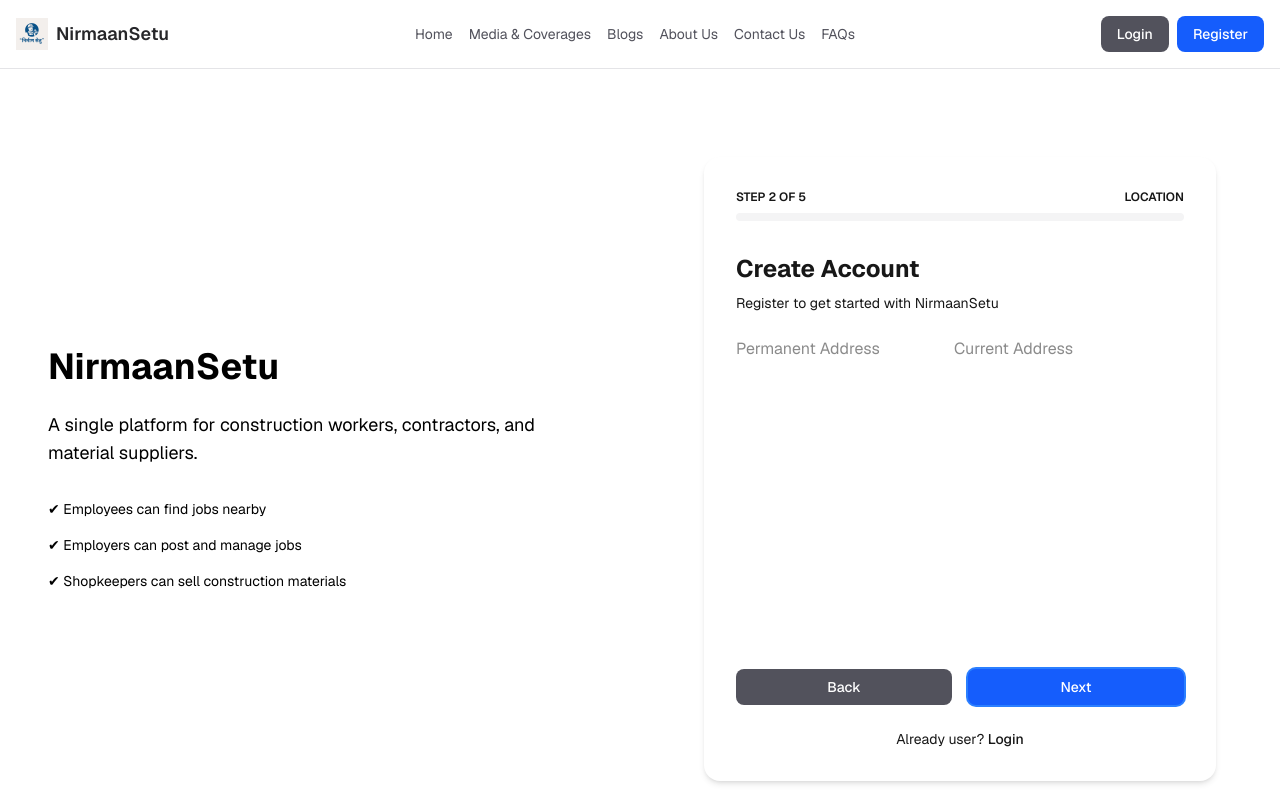
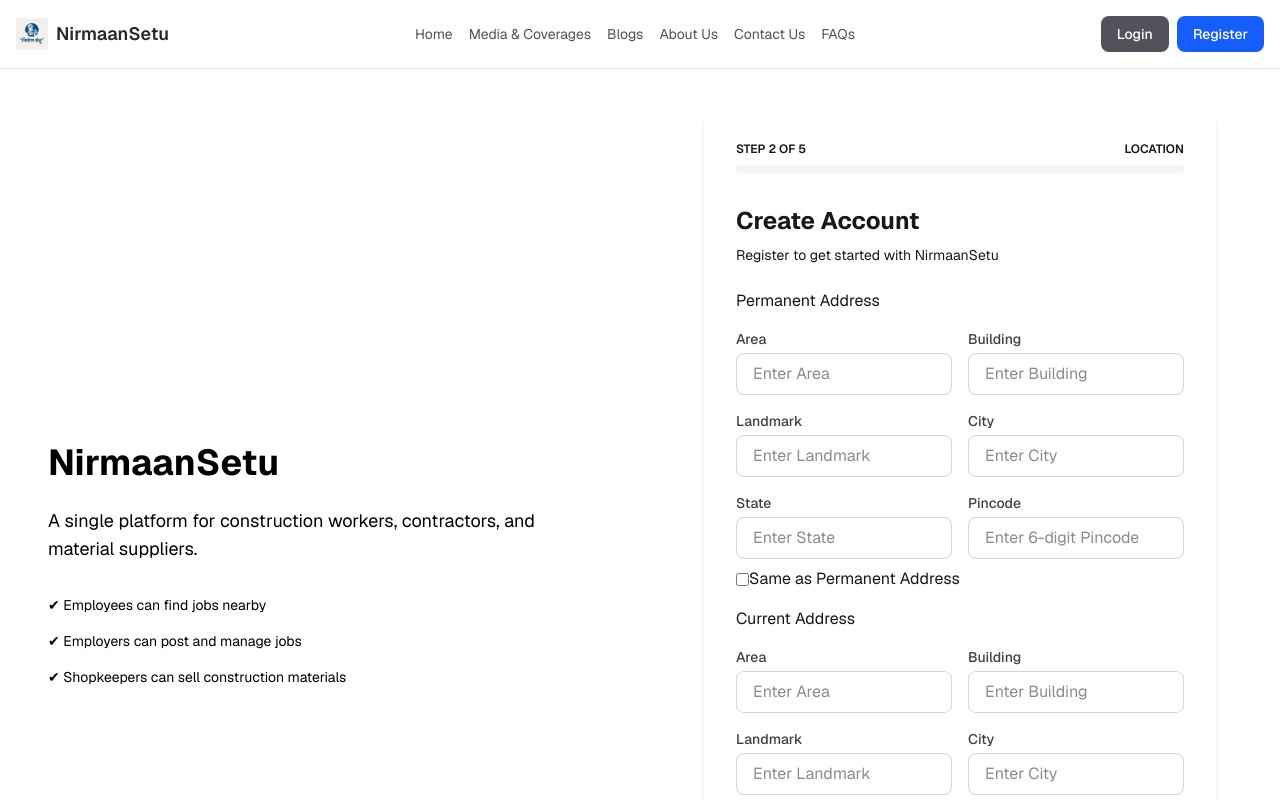
Before and after one commit to Parveen-collab/NirmaanSetu, a Next.js app: page /home/register in a window 1280 px wide. Both pictures are taken after a click on the button "Next". Shown: the top 800 px of the page. Built offline with nearby package versions, Linux system fonts and the light colour scheme.

Commit message:
used Input Component in registration form component

```diff
--- a/app/home/register/page.tsx
+++ b/app/home/register/page.tsx
@@ -176,13 +176,14 @@
         <p className="mb-6 text-center text-sm text-zinc-600 dark:text-zinc-300">
           Registration completed successfully.
         </p>
-
-        <Button
-          variant="success"
-          onClick={() => router.push("/home/login")}
-        >
-          Go to Login
-        </Button>
+        <div className="flex justify-center content-center">
+          <Button
+            variant="success"
+            onClick={() => router.push("/home/login")}
+          >
+            Ok
+          </Button>
+        </div>
       </Modal>
     </div>
   );
--- a/src/components/common/Input.tsx
+++ b/src/components/common/Input.tsx
@@ -1,7 +1,7 @@
 // src/components/features/Input.tsx
 import React, { useId, useState, forwardRef } from 'react'
 
-export type ValidationType = 'text' | 'number' | 'mobile' | 'email' | 'password' | 'custom'
+export type ValidationType = 'text' | 'number' | 'mobile' | 'email' | 'password' | 'file' | 'custom'
 
 interface InputProps extends React.InputHTMLAttributes<HTMLInputElement> {
   label?: string
@@ -28,7 +28,7 @@
     const [error, setError] = useState('')
     const [touched, setTouched] = useState(false)
 
-    const validate = (value: string) => {
+    const validate = (value: string, files?: FileList | null) => {
       if (!validation) return true
 
       let isValid = true
@@ -62,6 +62,11 @@
             'Password must be 8+ chars, include uppercase, lowercase, number & symbol'
           break
 
+        case 'file':
+          isValid = !!files && files.length > 0
+          message = 'Please upload a file'
+          break
+
         case 'custom':
           if (customValidator) {
             isValid = customValidator(value)
@@ -74,6 +79,7 @@
       onValidityChange?.(isValid)
       return isValid
     }
+
 
     return (
       <div className="flex flex-col gap-1">
@@ -103,10 +109,9 @@
           className={`
             w-full rounded-lg border px-4 py-2
             text-base outline-none transition
-            ${
-              error
-                ? 'border-red-500 focus:ring-2 focus:ring-red-200'
-                : 'border-zinc-300 focus:border-blue-500 focus:ring-2 focus:ring-blue-100'
+            ${error
+              ? 'border-red-500 focus:ring-2 focus:ring-red-200'
+              : 'border-zinc-300 focus:border-blue-500 focus:ring-2 focus:ring-blue-100'
             }
             dark:border-zinc-700 dark:bg-zinc-800 dark:text-white
             ${className}
--- a/src/components/features/registerComponent/AddressDetails.tsx
+++ b/src/components/features/registerComponent/AddressDetails.tsx
@@ -1,24 +1,163 @@
-export default function AddressDetails({ formData, setFormData }: any) {
+import Input from '@/src/components/common/Input'
+
+interface AddressFormData {
+  area: string
+  building: string
+  landmark: string
+  city: string
+  state: string
+  pincode: string
+}
+
+interface Props {
+  formData: AddressFormData
+  setFormData: React.Dispatch<React.SetStateAction<AddressFormData>>
+}
+
+export default function AddressDetails({ formData, setFormData }: Props) {
+
+  const handleChange = (field: keyof AddressFormData, value: string) => {
+    setFormData(prev => ({
+      ...prev,
+      [field]: value
+    }))
+  }
+
   return (
-    <div className="space-y-4 mt-4">
-      <input
-        type="text"
-        placeholder="Permanent Address"
-        className="input"
-        value={formData.permanentAddress}
-        onChange={(e) =>
-          setFormData({ ...formData, permanentAddress: e.target.value })
-        }
-      />
-      <input
-        type="text"
-        placeholder="Current Address"
-        className="input"
-        value={formData.currentAddress}
-        onChange={(e) =>
-          setFormData({ ...formData, currentAddress: e.target.value })
-        }
-      />
+    <div>
+      <div className="space-y-4 mt-4">
+        <h1>Permanent Address</h1>
+        <div className="grid grid-cols-1 md:grid-cols-2 gap-4">
+          <Input
+            label="Area"
+            placeholder="Enter Area"
+            value={formData.area}
+            validation="text"
+            onChange={(e) => handleChange('area', e.target.value)}
+          />
+
+          <Input
+            label="Building"
+            placeholder="Enter Building"
+            value={formData.building}
+            validation="text"
+            onChange={(e) => handleChange('building', e.target.value)}
+          />
+        </div>
+
+        <div className='grid grid-cols-1 md:grid-cols-2 gap-4'>
+          <Input
+            label="Landmark"
+            placeholder="Enter Landmark"
+            value={formData.landmark}
+            validation="text"
+            onChange={(e) => handleChange('landmark', e.target.value)}
+          />
+
+          <Input
+            label="City"
+            placeholder="Enter City"
+            value={formData.city}
+            validation="text"
+            onChange={(e) => handleChange('city', e.target.value)}
+          />
+        </div>
+
+        <div className='grid grid-cols-1 md:grid-cols-2 gap-4'>
+          <Input
+            label="State"
+            placeholder="Enter State"
+            value={formData.state}
+            validation="text"
+            onChange={(e) => handleChange('state', e.target.value)}
+          />
+
+          <Input
+            label="Pincode"
+            placeholder="Enter 6-digit Pincode"
+            value={formData.pincode}
+            validation="number"
+            maxLength={6}
+            onChange={(e) => {
+              const cleaned = e.target.value.replace(/\D/g, '').slice(0, 6)
+              handleChange('pincode', cleaned)
+            }}
+          />
+        </div>
+      </div>
+
+      <div className="flex items-center mt-2">
+        <input
+          type="checkbox"
+        />
+        <label>
+          Same as Permanent Address
+        </label>
+      </div>
+
+      <div className="space-y-4 mt-4">
+        <h1>Current Address</h1>
+        <div className="grid grid-cols-1 md:grid-cols-2 gap-4">
+          <Input
+            label="Area"
+            placeholder="Enter Area"
+            value={formData.area}
+            validation="text"
+            onChange={(e) => handleChange('area', e.target.value)}
+          />
+
+          <Input
+            label="Building"
+            placeholder="Enter Building"
+            value={formData.building}
+            validation="text"
+            onChange={(e) => handleChange('building', e.target.value)}
+          />
+        </div>
+
+        <div className='grid grid-cols-1 md:grid-cols-2 gap-4'>
+          <Input
+            label="Landmark"
+            placeholder="Enter Landmark"
+            value={formData.landmark}
+            validation="text"
+            onChange={(e) => handleChange('landmark', e.target.value)}
+          />
+
+          <Input
+            label="City"
+            placeholder="Enter City"
+            value={formData.city}
+            validation="text"
+            onChange={(e) => handleChange('city', e.target.value)}
+          />
+        </div>
+
+        <div className='grid grid-cols-1 md:grid-cols-2 gap-4'>
+          <Input
+            label="State"
+            placeholder="Enter State"
+            value={formData.state}
+            validation="text"
+            onChange={(e) => handleChange('state', e.target.value)}
+          />
+
+          <Input
+            label="Pincode"
+            placeholder="Enter 6-digit Pincode"
+            value={formData.pincode}
+            validation="number"
+            maxLength={6}
+            onChange={(e) => {
+              const cleaned = e.target.value.replace(/\D/g, '').slice(0, 6)
+              handleChange('pincode', cleaned)
+            }}
+          />
+        </div>
+
+      </div>
     </div>
-  );
+
+
+  )
 }
--- a/src/components/features/registerComponent/BasicDetails.tsx
+++ b/src/components/features/registerComponent/BasicDetails.tsx
@@ -1,24 +1,25 @@
+import Input from "@/src/components/common/Input";
+
 export default function BasicDetails({ formData, setFormData }: any) {
   return (
     <div className="space-y-4">
-      <input
-        type="tel"
+      <Input
+        type="mobile"
         placeholder="Mobile Number (OTP verified)"
-        className="input"
         value={formData.mobile}
         onChange={(e) => setFormData({ ...formData, mobile: e.target.value })}
       />
-      <input
+
+      <Input
         type="text"
         placeholder="Full Name"
-        className="input"
         value={formData.fullName}
         onChange={(e) => setFormData({ ...formData, fullName: e.target.value })}
       />
-      <input
-        type="text"
+
+      <Input
+        type="number"
         placeholder="Aadhaar Number"
-        className="input"
         value={formData.aadhaar}
         onChange={(e) => setFormData({ ...formData, aadhaar: e.target.value })}
       />
--- a/src/components/features/registerComponent/LivePhotoUpload.tsx
+++ b/src/components/features/registerComponent/LivePhotoUpload.tsx
@@ -1,10 +1,12 @@
+import Input from "@/src/components/common/Input";
+
 export default function LivePhotoUpload({ formData, setFormData }: any) {
   return (
     <div className="mt-6">
       <label className="block text-sm font-medium mb-2">
         Upload Live Photo
       </label>
-      <input
+      <Input
         type="file"
         className="input"
         onChange={(e) =>
--- a/src/components/features/registerComponent/RoleSelector.tsx
+++ b/src/components/features/registerComponent/RoleSelector.tsx
@@ -16,7 +16,7 @@
             onClick={() => setRole(r)}
             className={`rounded-lg border py-2 text-sm font-medium transition ${
               role === r
-                ? "bg-primary text-white border-primary"
+                ? "bg-primary text-red border-primary"
                 : "border-zinc-300 hover:border-primary"
             }`}
           >
--- a/src/config/authConfig.ts
+++ b/src/config/authConfig.ts
@@ -18,7 +18,7 @@
     description: 'Enter your mobile number to receive an OTP',
     label: 'Mobile Number',
     placeholder: 'Enter mobile number',
-    type: 'tel',
+    type: 'mobile',
     validation: 'mobile',
     successText: 'OTP has been sent to your mobile number.',
     redirectTo: '/home/register',
--- a/tsconfig.json
+++ b/tsconfig.json
@@ -18,6 +18,7 @@
         "name": "next"
       }
     ],
+    "baseUrl": ".",
     "paths": {
       "@/*": ["./*"]
     }
```
Also changed, not shown: src/components/features/registerComponent/EmployeeDetails.tsx (+7 -6 lines), src/components/features/registerComponent/EmployerDetails.tsx (+33 -4 lines), src/components/features/registerComponent/ShopDetails.tsx (+18 -11 lines).
